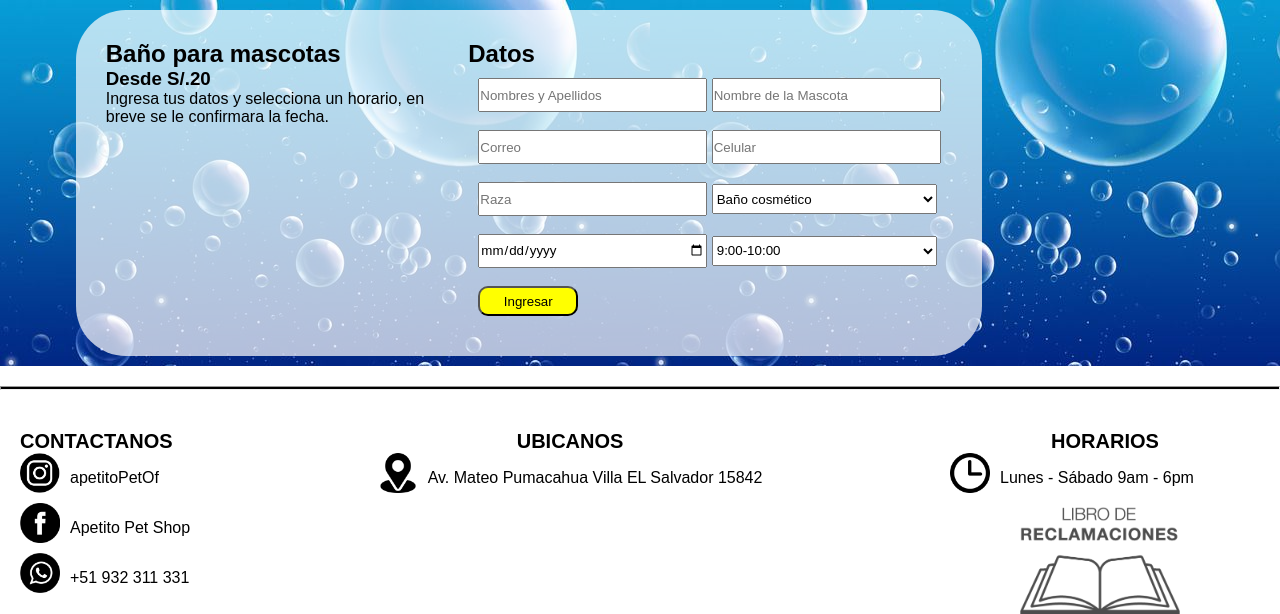
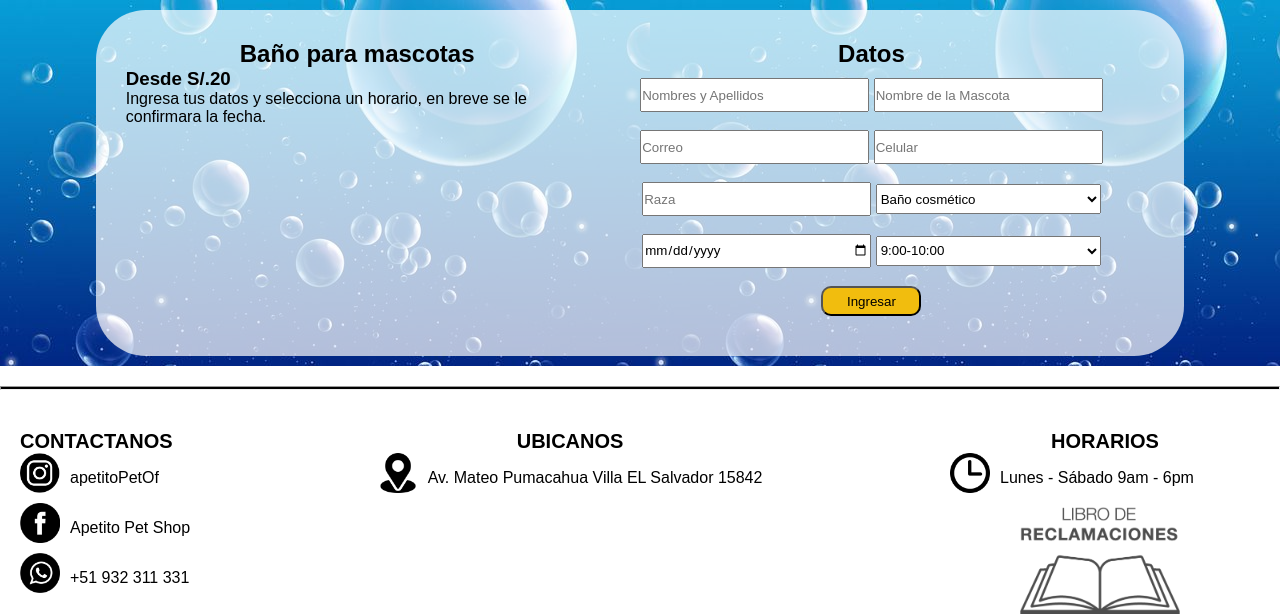
Before and after one commit to ValeriyCapcha/apetito, a PHP site: page /servicios.html in a window 1280 px wide. Shown: the part 104-718 px from the top of the page. Run offline with PHP 8.4, Linux system fonts and the light colour scheme.

Commit message:
centrado

```diff
--- a/Apetito/css/servicios.css
+++ b/Apetito/css/servicios.css
@@ -11,18 +11,17 @@
     padding: 30px;
     justify-content: space-between;
     background-color: rgba(255, 255, 255, 0.7);
-    width: 75%;
     border-radius: 50px;
 }
 .container-servicios .Informacion{
-    width: 40%;
+    width: 45%;
 }
 .container-servicios .Formulario{
-    width: 60%;
-    margin-left: 40px;
+    width: 55%;
 }
 .Form{
     padding: 10px;
+    text-align: center;
 }
 .Form input, select{
     width: 225px;
@@ -30,6 +29,9 @@
 }
 .Form .Boton{
     width: 100px;
-    background-color: yellow;
+    background-color: #F1BD0E;
     border-radius: 10px;
 }
+h2{
+    text-align: center;
+}
```
